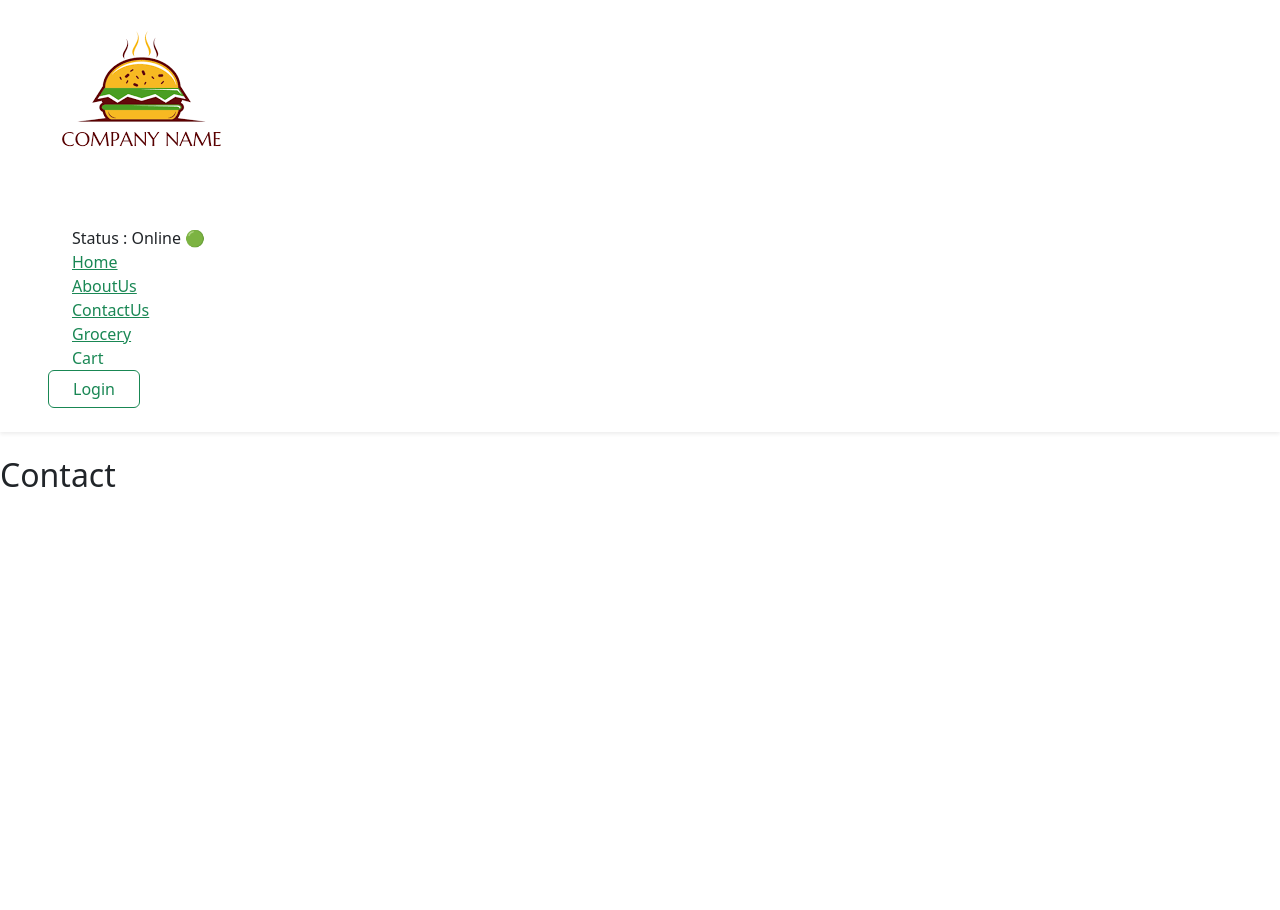
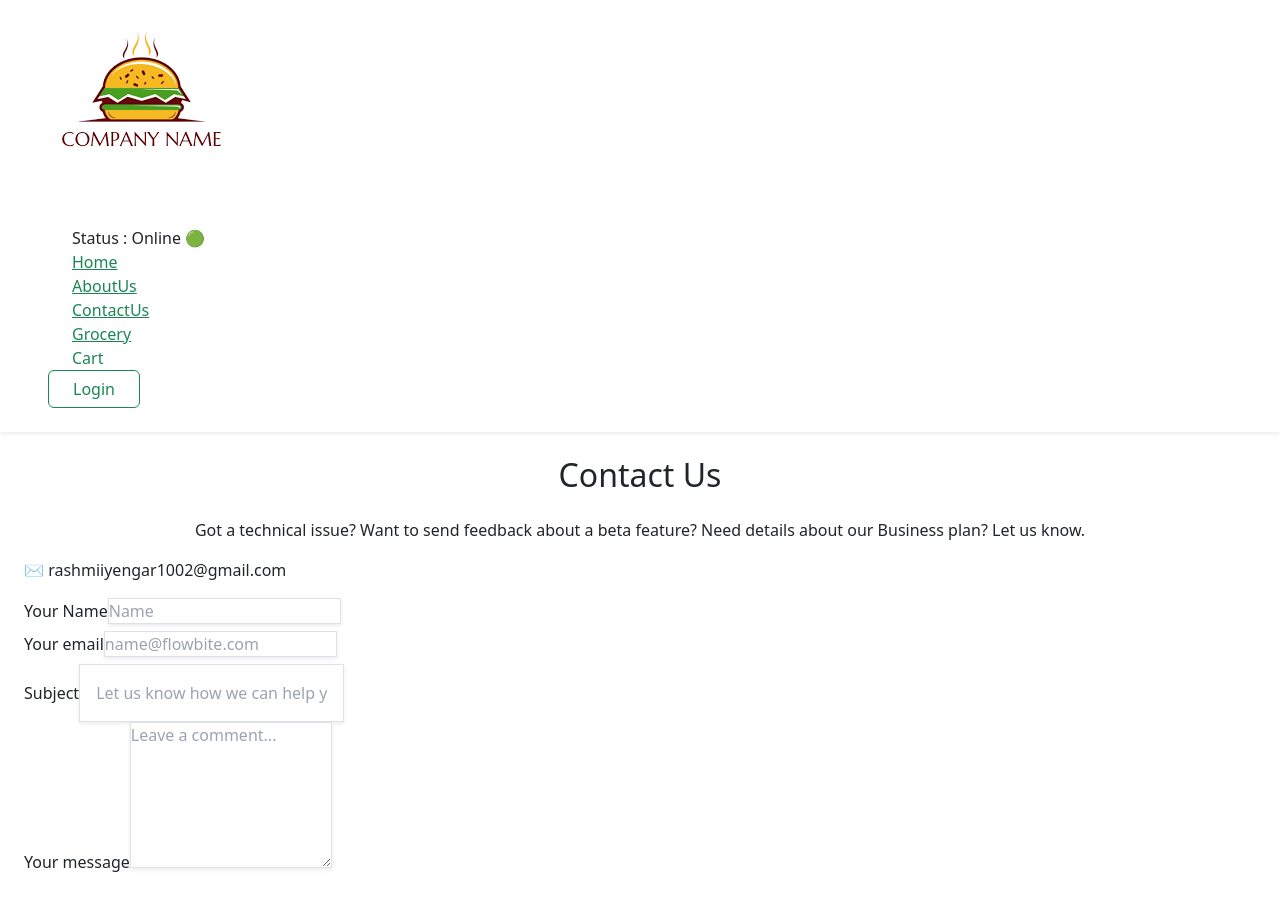
Before and after one commit to rashmiiyengar/React, a React (Vite) app: page /contact in a window 1280 px wide. Shown: the top 910 px of the page. Before the commit the page ends 800 px from the top, so only its background shows below. Built offline with nearby package versions, Linux system fonts and the light colour scheme.

Commit message:
contact page implemented email

```diff
--- a/package.json
+++ b/package.json
@@ -20,6 +20,7 @@
     "tailwindcss": "^3.3.5"
   },
   "dependencies": {
+    "@emailjs/browser": "^3.11.0",
     "bootstrap": "^5.3.2",
     "emoji": "^0.3.2",
     "formik": "^2.4.5",
--- a/src/App.js
+++ b/src/App.js
@@ -1,5 +1,6 @@
 import "bootstrap/dist/css/bootstrap.css";
-import React, { lazy, Suspense } from "react";
+import React from "react";
+import { lazy, Suspense } from "react";
 import ReactDOM from "react-dom/client";
 import AppLayout from "./components/AppLayout";
 import Contact from "./components/Contact";
--- a/src/components/Contact.js
+++ b/src/components/Contact.js
@@ -1,6 +1,114 @@
+import React, { useRef } from "react";
+import emailjs from "@emailjs/browser";
+
 const Contact = () => {
+  const form = useRef();
+  const sendEmail = (e) => {
+    e.preventDefault();
+
+    emailjs
+      .sendForm(
+        "service_u0qo7k9",
+        "template_8odw0e8",
+        form.current,
+        "Pznp8220NptEBxwlx"
+      )
+      .then(
+        (result) => {
+          console.log(result.text);
+          form.current.reset();
+          console.log("message sent")
+        },
+        (error) => {
+          console.log(error.text);
+        }
+      );
+  };
   return (
-   <h2>Contact</h2>
+    <section className="bg-green-100 dark:bg-gray-900">
+      <div class="py-8 lg:py-16 px-4 mx-auto max-w-screen-md">
+        <h2 class="mb-4 text-4xl tracking-tight font-extrabold text-center text-gray-900 dark:text-white">
+          Contact Us
+        </h2>
+        <p class="mb-8 lg:mb-16 font-light text-center text-gray-500 dark:text-gray-400 sm:text-xl">
+          Got a technical issue? Want to send feedback about a beta feature?
+          Need details about our Business plan? Let us know.
+        </p>
+        <p>✉️ rashmiiyengar1002@gmail.com</p>
+        <form ref={form} action="#" className="space-y-8" onSubmit={sendEmail}>
+          <div>
+            <label
+              for="email"
+              className="block mb-2 text-sm font-medium text-gray-900 dark:text-gray-300"
+            >
+              Your Name
+            </label>
+            <input
+              type="name"
+              id="name"
+              name="to_name"
+              class="shadow-sm bg-gray-50 border border-gray-300 text-gray-900 text-sm rounded-lg focus:ring-primary-500 focus:border-primary-500 block w-full p-2.5 dark:bg-gray-700 dark:border-gray-600 dark:placeholder-gray-400 dark:text-white dark:focus:ring-primary-500 dark:focus:border-primary-500 dark:shadow-sm-light"
+              placeholder="Name"
+              required
+            />
+          </div>
+          <div>
+            <label
+              for="email"
+              className="block mb-2 text-sm font-medium text-gray-900 dark:text-gray-300"
+            >
+              Your email
+            </label>
+            <input
+              type="email"
+              id="email"
+              name="to_email"
+              class="shadow-sm bg-gray-50 border border-gray-300 text-gray-900 text-sm rounded-lg focus:ring-primary-500 focus:border-primary-500 block w-full p-2.5 dark:bg-gray-700 dark:border-gray-600 dark:placeholder-gray-400 dark:text-white dark:focus:ring-primary-500 dark:focus:border-primary-500 dark:shadow-sm-light"
+              placeholder="name@flowbite.com"
+              required
+            />
+          </div>
+          <div>
+            <label
+              for="subject"
+              className="block mb-2 text-sm font-medium text-gray-900 dark:text-gray-300"
+            >
+              Subject
+            </label>
+            <input
+              type="text"
+              id="subject"
+
+              class="block p-3 w-full text-sm text-gray-900 bg-gray-50 rounded-lg border border-gray-300 shadow-sm focus:ring-primary-500 focus:border-primary-500 dark:bg-gray-700 dark:border-gray-600 dark:placeholder-gray-400 dark:text-white dark:focus:ring-primary-500 dark:focus:border-primary-500 dark:shadow-sm-light"
+              placeholder="Let us know how we can help you"
+              required
+            />
+          </div>
+          <div className="sm:col-span-2">
+            <label
+              for="message"
+              className="block mb-2 text-sm font-medium text-gray-900 dark:text-gray-400"
+            >
+              Your message
+            </label>
+            <textarea
+              id="message"
+              name="message"
+              rows="6"
+              class="block p-2.5 w-full text-sm text-gray-900 bg-gray-50 rounded-lg shadow-sm border border-gray-300 focus:ring-primary-500 focus:border-primary-500 dark:bg-gray-700 dark:border-gray-600 dark:placeholder-gray-400 dark:text-white dark:focus:ring-primary-500 dark:focus:border-primary-500"
+              placeholder="Leave a comment..."
+            ></textarea>
+          </div>
+          <button
+            type="submit"
+            className=" m-4 text-white bg-gradient-to-r from-green-400 via-green-500 to-green-600 hover:bg-gradient-to-br focus:ring-4 focus:outline-none focus:ring-green-300 dark:focus:ring-green-800 font-medium rounded-lg text-sm px-5 py-2.5 text-center me-2 mb-2"
+          >
+            Submit
+          </button>
+        </form>
+
+      </div>
+    </section>
   );
 };
 
--- a/src/components/Grocery.js
+++ b/src/components/Grocery.js
@@ -1,10 +1,62 @@
-const Grocery = ()=>{
+const Grocery = () => {
+  return (
+    <div>
+      <div className="bg-white">
+        <div className="mx-auto max-w-2xl px-4 py-16 sm:px-6 sm:py-24 lg:max-w-7xl lg:px-8">
+          <h2 className="sr-only">Products</h2>
 
-    return(
-        <div>
-            <h3> Our Grocery which has many components</h3>
+          <div className="grid grid-cols-1 gap-x-6 gap-y-10 sm:grid-cols-2 lg:grid-cols-3 xl:grid-cols-4 xl:gap-x-8">
+            <a href="#" className="group">
+              <div className="aspect-h-1 aspect-w-1 w-full overflow-hidden rounded-lg bg-gray-200 xl:aspect-h-8 xl:aspect-w-7">
+                <img
+                  src="https://tailwindui.com/img/ecommerce-images/category-page-04-image-card-01.jpg"
+                  alt="Tall slender porcelain bottle with natural clay textured body and cork stopper."
+                  className="h-full w-full object-cover object-center group-hover:opacity-75"
+                />
+              </div>
+              <h3 className="mt-4 text-sm text-gray-700">Earthen Bottle</h3>
+              <p className="mt-1 text-lg font-medium text-gray-900">$48</p>
+            </a>
+            <a href="#" className="group">
+              <div className="aspect-h-1 aspect-w-1 w-full overflow-hidden rounded-lg bg-gray-200 xl:aspect-h-8 xl:aspect-w-7">
+                <img
+                  src="https://tailwindui.com/img/ecommerce-images/category-page-04-image-card-02.jpg"
+                  alt="Olive drab green insulated bottle with flared screw lid and flat top."
+                  className="h-full w-full object-cover object-center group-hover:opacity-75"
+                />
+              </div>
+              <h3 className="mt-4 text-sm text-gray-700">Nomad Tumbler</h3>
+              <p className="mt-1 text-lg font-medium text-gray-900">$35</p>
+            </a>
+            <a href="#" className="group">
+              <div className="aspect-h-1 aspect-w-1 w-full overflow-hidden rounded-lg bg-gray-200 xl:aspect-h-8 xl:aspect-w-7">
+                <img
+                  src="https://tailwindui.com/img/ecommerce-images/category-page-04-image-card-03.jpg"
+                  alt="Person using a pen to cross a task off a productivity paper card."
+                  className="h-full w-full object-cover object-center group-hover:opacity-75"
+                />
+              </div>
+              <h3 className="mt-4 text-sm text-gray-700">Focus Paper Refill</h3>
+              <p className="mt-1 text-lg font-medium text-gray-900">$89</p>
+            </a>
+            <a href="#" className="group">
+              <div className="aspect-h-1 aspect-w-1 w-full overflow-hidden rounded-lg bg-gray-200 xl:aspect-h-8 xl:aspect-w-7">
+                <img
+                  src="https://tailwindui.com/img/ecommerce-images/category-page-04-image-card-04.jpg"
+                  alt="Hand holding black machined steel mechanical pencil with brass tip and top."
+                  className="h-full w-full object-cover object-center group-hover:opacity-75"
+                />
+              </div>
+              <h3 className="mt-4 text-sm text-gray-700">
+                Machined Mechanical Pencil
+              </h3>
+              <p className="mt-1 text-lg font-medium text-gray-900">$35</p>
+            </a>
+          </div>
         </div>
-    )
-}
+      </div>
+    </div>
+  );
+};
 
 export default Grocery;
--- a/src/components/RestrauntMenu.js
+++ b/src/components/RestrauntMenu.js
@@ -8,7 +8,7 @@ const RestrauntMenu = () => {
   const { resId } = useParams();
 
   const resInfo = useRestrauntMenu(resId);
-  const [sIndex, setsIndex] = useState(0);
+  const [sIndex, setsIndex] = useState(null);
 
   // console.log(resId);
   // useEffect(() => {
@@ -37,7 +37,7 @@ const RestrauntMenu = () => {
         category.card?.card?.["@type"] ===
         "type.googleapis.com/swiggy.presentation.food.v2.ItemCategory"
     );
-
+console.log(categories);
   return (
     <div className="text-center">
       <h3 className="font-bold mt-2 text-2xl">{name}</h3>
```
Also changed, not shown: 1 other file (tests, documents, lock files or other folders).
